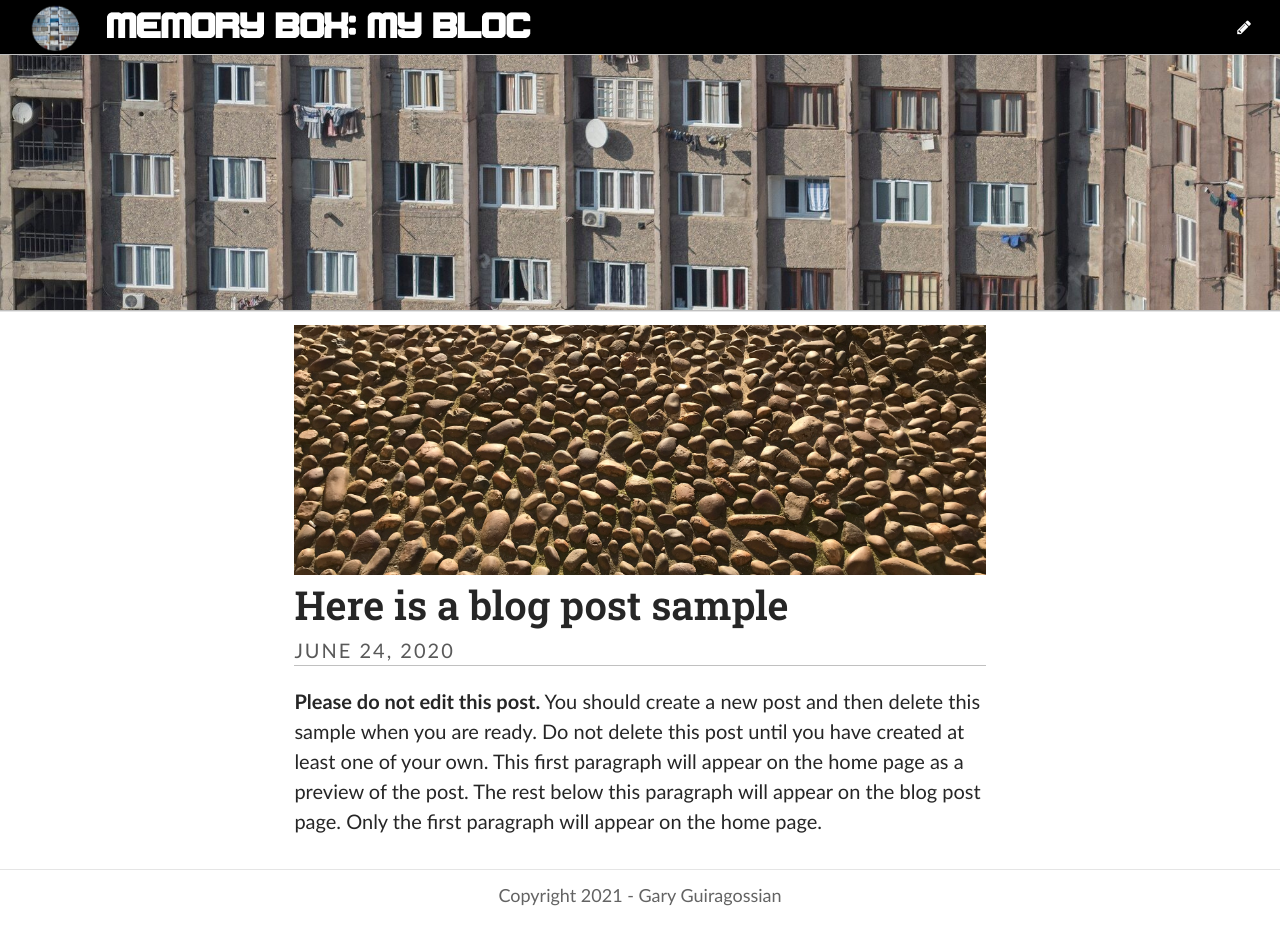
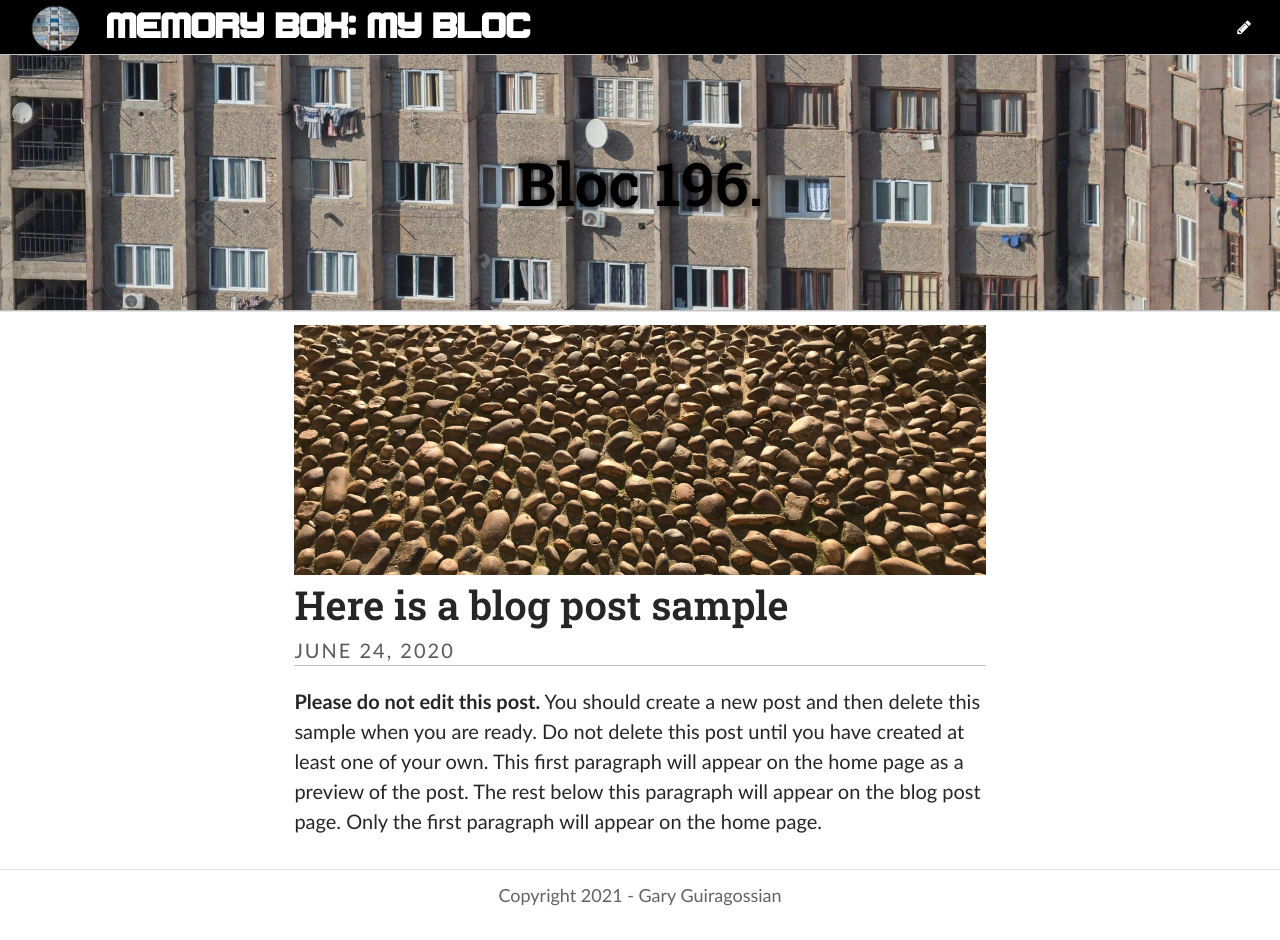
Before and after one commit to garyBG/GGMemoryBox, a Jekyll site: the page built from index.html, in a window 1280 px wide. Built offline with Jekyll 4.4.1, drawn with Linux system fonts in a browser that asks for light colours; some web fonts are replaced; the list of posts is cut into pages by our own code.

Commit message:
Update Settings “general”

```diff
--- a/_data/settings.yml
+++ b/_data/settings.yml
@@ -2,7 +2,7 @@ title: "Memory Box: My Bloc"
 description: A memory box for my work in BIS490
 footer_text: Copyright 2021 - Gary Guiragossian
 header_feature_image: ../uploads/ezgif-2-27bf8c0d26.jpg
-header_text: ""
+header_text: Bloc 196.
 header_text_color: "#000000"
 bannerheight: 20vmax
 navbarheight: 55px
```
